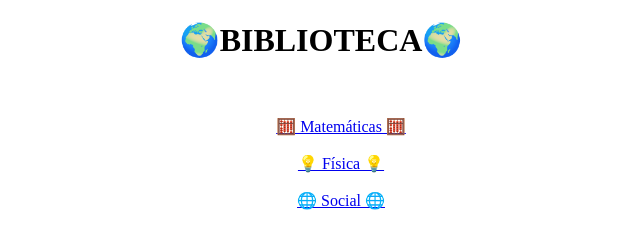
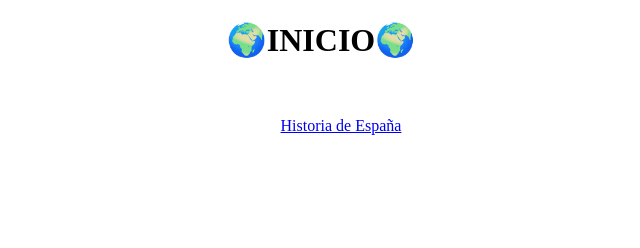
Before and after one commit to selectividadrecursos/selectividadrecursos.github.io, a plain HTML site: page index.html in a window 1280 px wide. Shown: the whole page, without its empty margins (319-959 px from the left). Drawn offline with Linux system fonts and the light colour scheme.

Commit message:
Update index.html

```diff
--- a/index.html
+++ b/index.html
@@ -5,26 +5,20 @@
     <head>
 
         <meta http-equiv="content-type" content="text/html; charset=UTF-8">
-        <meta content="Primera página html" name="Vicente Pascual Llinares">
-        <title>ZONA DE ESTUDIO</title>
+        <meta content="Recursos para selectividad" name="Vicente Pascual Llinares">
+        <title>SELECTIVIDAD RECURSOS</title>
 
     </head>
     <body>
         <header style="text-align:center">
-            <h1>🌍BIBLIOTECA🌍</h1>
+            <h1>🌍INICIO🌍</h1>
         </header>
 
         <nav class="menu" style="text-align:center">
             <ul>
                 <br>
                 <br>
-                <a href="./matematicas.html">🧮 Matemáticas 🧮</a>
-                <br>
-                <br>
-               <a href="./fisica.html">💡 Física 💡</a>
-                <br>
-                <br>
-               <a href="./social.html">🌐 Social 🌐</a>
+                <a href="./historia.html">Historia de España</a>
             </ul>
         </nav>
 
```
